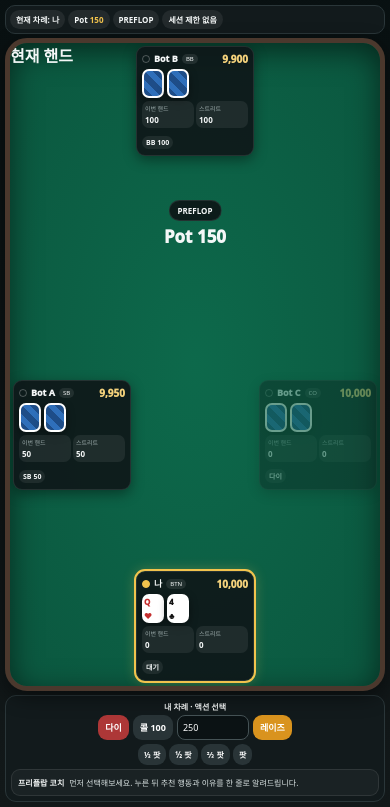
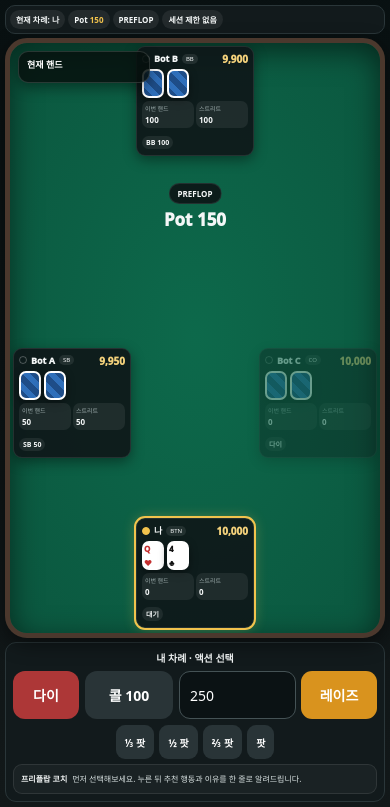
Before and after one commit to trochlear/Poker-trainer, a plain HTML site: page index.html in a window 390 px wide. Shown: the part 37-844 px from the top of the page. Drawn offline with Linux system fonts and the light colour scheme.

Commit message:
Enlarge mobile poker actions and add hand log overlay styling

```diff
--- a/style.css
+++ b/style.css
@@ -90,3 +90,31 @@ input,select{min-width:0;background:#0b1214;color:#fff;border:1px solid #455255;
 }
 
 .gtoFeedback.mixed{border-color:#a66cff88;background:#7b4acb22}.gtoFeedback.mixed b{color:#c7a3ff}
+
+/* v8.4: mobile action buttons + current-hand mini log */
+.handLogFloat{display:none}
+@media(max-width:699px), (max-height:520px) and (max-width:950px){
+  .handLogFloat{
+    display:block;position:absolute;z-index:6;left:8px;top:8px;
+    width:132px;max-height:122px;overflow:hidden;
+    padding:7px 8px;border:1px solid #ffffff24;border-radius:10px;
+    background:#07100ed9;box-shadow:0 5px 14px #0006;
+    font-size:8px;line-height:1.34;color:#dce6e2;pointer-events:none
+  }
+  .handLogFloat>b{display:block;margin-bottom:4px;font-size:9px;color:#fff}
+  #handLogMini{display:flex;flex-direction:column;gap:2px}
+  #handLogMini div{white-space:nowrap;overflow:hidden;text-overflow:ellipsis}
+
+  .controls{padding:7px}
+  .ctitle{font-size:10px;margin-bottom:6px}
+  .mainActions{gap:6px;flex-wrap:nowrap}
+  .mainActions>button{min-height:48px;font-size:14px;padding:10px 14px;border-radius:12px}
+  #fold{min-width:66px}
+  #call{min-width:88px}
+  .raise{gap:5px;min-width:0;flex:1}
+  .raise input{height:48px;width:76px;min-width:0;flex:1;font-size:14px;padding:9px 10px;border-radius:11px}
+  .raise button{height:48px;min-width:76px;font-size:14px;padding:9px 11px;border-radius:11px}
+  .sizeActions{margin-top:6px;gap:5px}
+  .sizeActions button{min-height:34px;font-size:10px;padding:6px 9px}
+  .gtoFeedback{margin-top:5px;min-height:30px;padding:5px 7px}
+}
```
